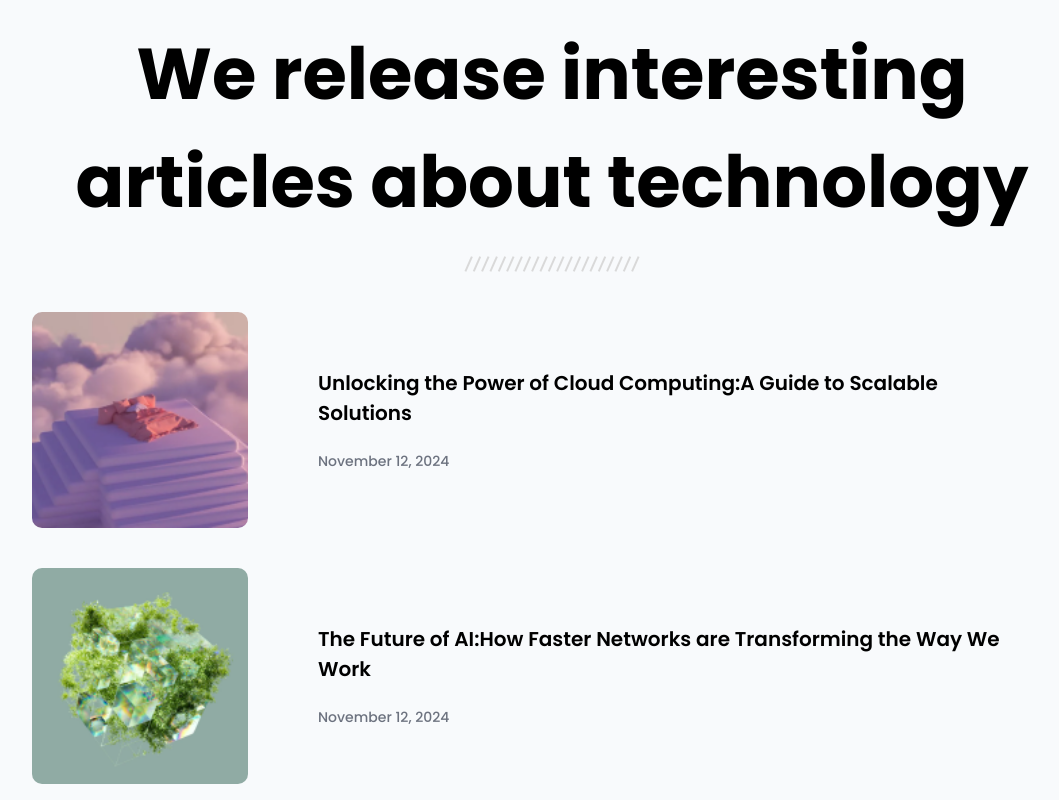
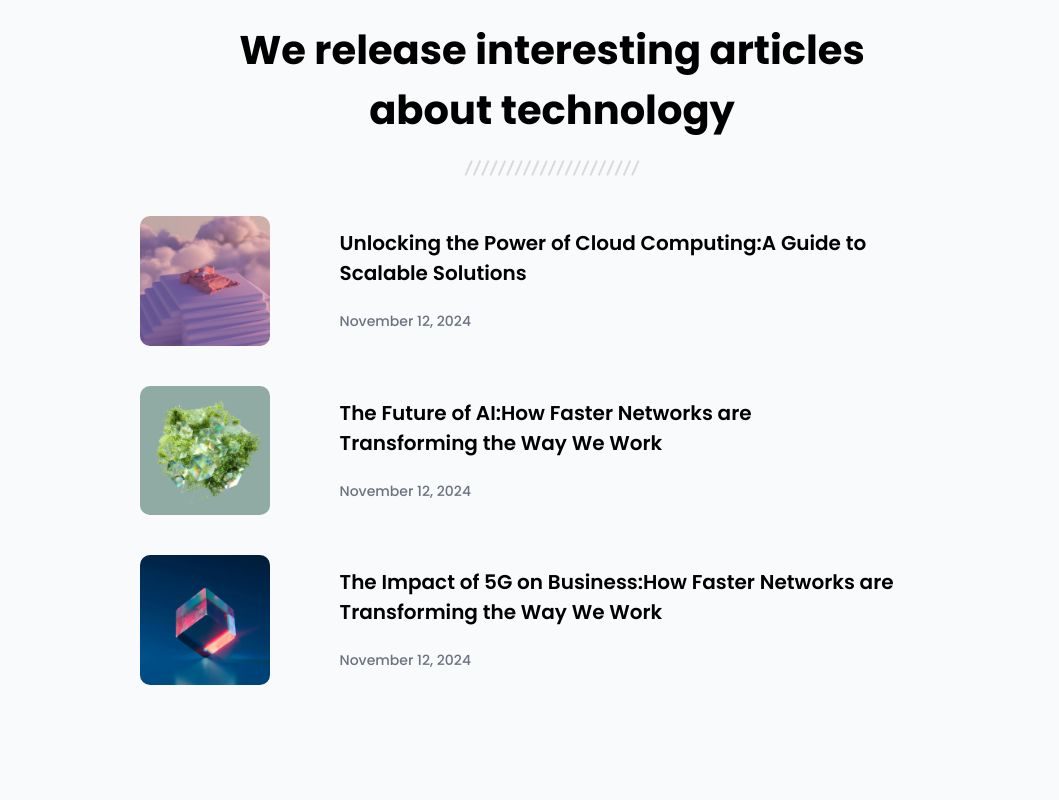
Before and after one commit to ingjoseyepez/Listado-de-Articulos, a plain HTML site: page index.html in a window 1280 px wide. Shown: the top 800 px of the page, without its empty margins (88-1147 px from the left). Drawn offline with Linux system fonts and the light colour scheme.

Commit message:
[update] Proyecto

```diff
--- a/style.css
+++ b/style.css
@@ -21,9 +21,9 @@ body{
 }
 
 header{
-    width: 90%;
+    width: 60%;
     text-align: center;
-    font-size:36px;
+    font-size:20px;
     font-weight: 600;
     margin-top: 20px;
 }
@@ -32,19 +32,19 @@ img{
    margin: 20px 0px;
 }
 section{
-    width: 90%;
+    width: 80%;
     display: flex;
     flex-direction: column;
     align-items: center;
 }
 article{
-    width: 100%;
+    width: 90%;
     display: flex;
     align-items: center;
 }
 
 article img{
-    width: 20%;
+    width: 15%;
     margin: 20px;
     border-radius: 10px;
 }
@@ -70,8 +70,8 @@ article .descripcion span{
 @media (max-width: 1024px) {
 
     header {
-      width: 90%;
-      font-size: 26px;
+      width: 60%;
+      font-size: 20px;
     }
 
     section {
```
